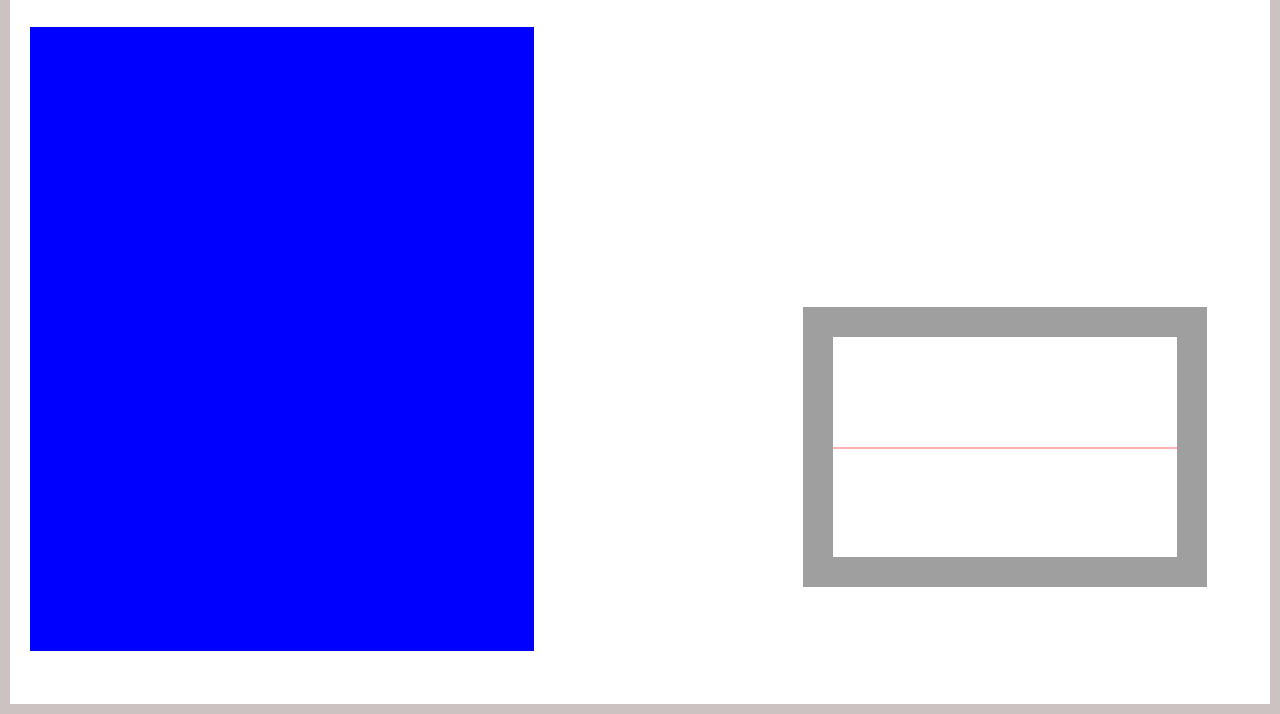
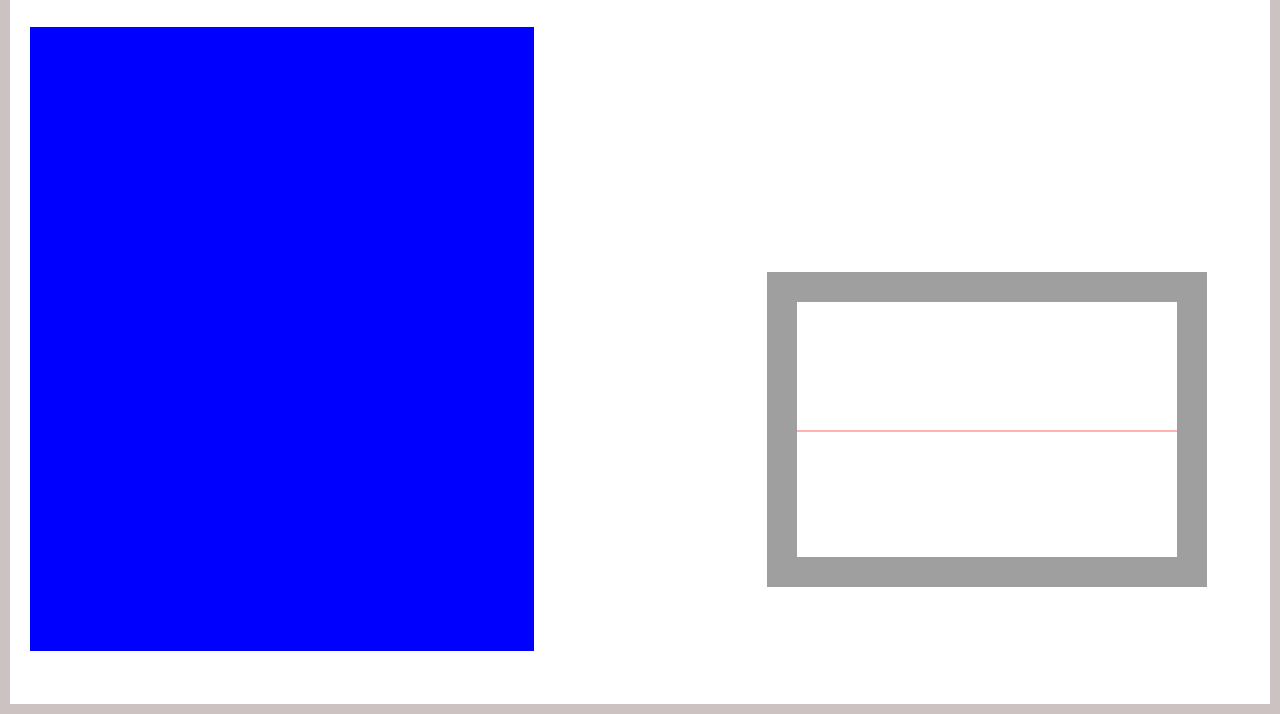
Before and after one commit to CPPLibrary/CPPLibrary.github.io, a plain HTML site: page scan.html in a window 1280 px wide. Shown: the part 86-800 px from the top of the page. Drawn offline with nearby package versions, Linux system fonts and the light colour scheme.

Commit message:
video dimensions fixed

```diff
--- a/scan.html
+++ b/scan.html
@@ -16,13 +16,7 @@
     <div class="stretchedToMargin">
 	    <h2 style="text-align: left; padding-left: 30px; padding-top: 20px">scanned books</h2>
 	    <div id="left">
-		    <ul class="rectangle-list" id="decoded">
-			    <!--<li><a href="">List item</a></li>
-			    <li><a href="">List item</a></li>
-			    <li><a href="">List item</a></li>
-			    <li><a href="">List item</a></li>
-				<li><a href="">List item</a></li>-->
-			</ul>
+		    <ul class="rectangle-list" id="decoded"> </ul>
 		</div>
 
 		<video autoplay> </video>
--- a/style.css
+++ b/style.css
@@ -20,24 +20,23 @@ body {
 	margin-right:10px;
 	margin-left:10px;
 	background-color:#fff;
-
 }
 
 #left {
-	width: 40%;
-	height: 80%;
-	float: left;
-	background-color: blue;
-	margin: 20px;
-	padding: 10px;
-	margin-top: 20px;
+	width:40%;
+	height:80%;
+	float:left;
+	background-color:blue;
+	margin:20px;
+	padding:10px;
+	margin-top:20px;
 }
 
 #right {
-	width: 40%;
-	height: 100%;
-	float: left;
-	background-color: blue;
+	width:40%;
+	height:100%;
+	float:left;
+	background-color:blue;
 }
 
 .form-signin {
@@ -45,7 +44,7 @@ body {
 	max-width:420px;
 	padding:30px 38px 66px;
 	margin-top:10%;
-	margin-left: 34%;
+	margin-left:34%;
 	background-color:#eee;
 	border:3px dotted rgba(0,0,0,0.1);
 }
@@ -150,29 +149,29 @@ ul ul {
 }
 
 video {
-	        position: absolute;
-	        bottom: 15%;
-          right: 5%;
-          width: 404px;
-          height: 280px;
-	    }
+	position:absolute;
+	bottom:15%;
+	right:5%;
+	width:500px;
+	height:375px;
+}
 
-        div#inner {
-          position: absolute;
-          margin: 0 auto;
-          bottom: 15%;
-          right: 5%;
-          width: 404px;
-          height: 280px;
-          border: 30px solid rgba(64,64,64, 0.5);
-          zindex: 1000;
-        }
+div#inner {
+	position:absolute;
+	margin:0 auto;
+	bottom:15%;
+	right:5%;
+	width:440px;
+	height:315px;
+	border:30px solid rgba(64,64,64,0.5);
+	zindex:1000;
+}
 
-        div#redline {
-          position: absolute;
-          top: 50%;
-          width: 344px;
-          height: 2px;
-          background-color: rgba(255, 0, 0, 0.3);
-          zindex: 1001;
-        }
+div#redline {
+	position:absolute;
+	top:50%;
+	width:380px;
+	height:2px;
+	background-color:rgba(255,0,0,0.3);
+	zindex:1001;
+}
```
